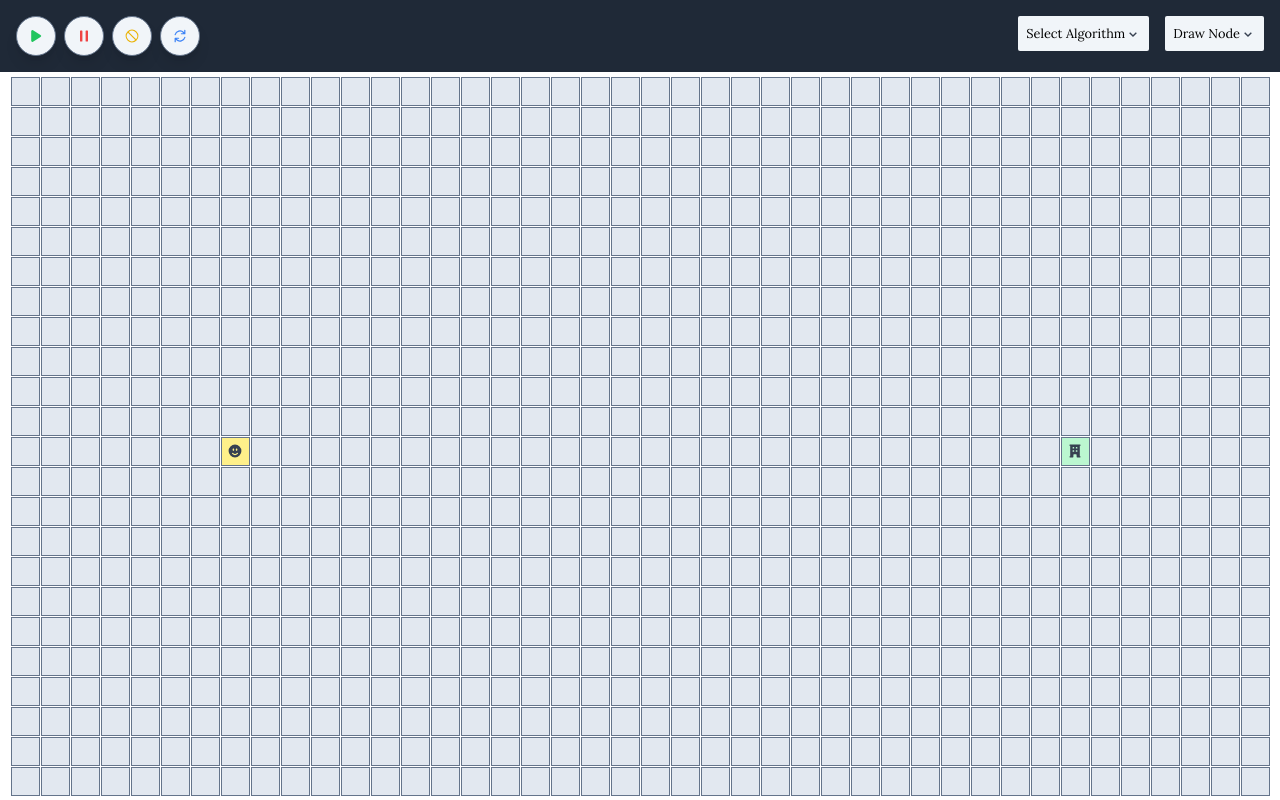
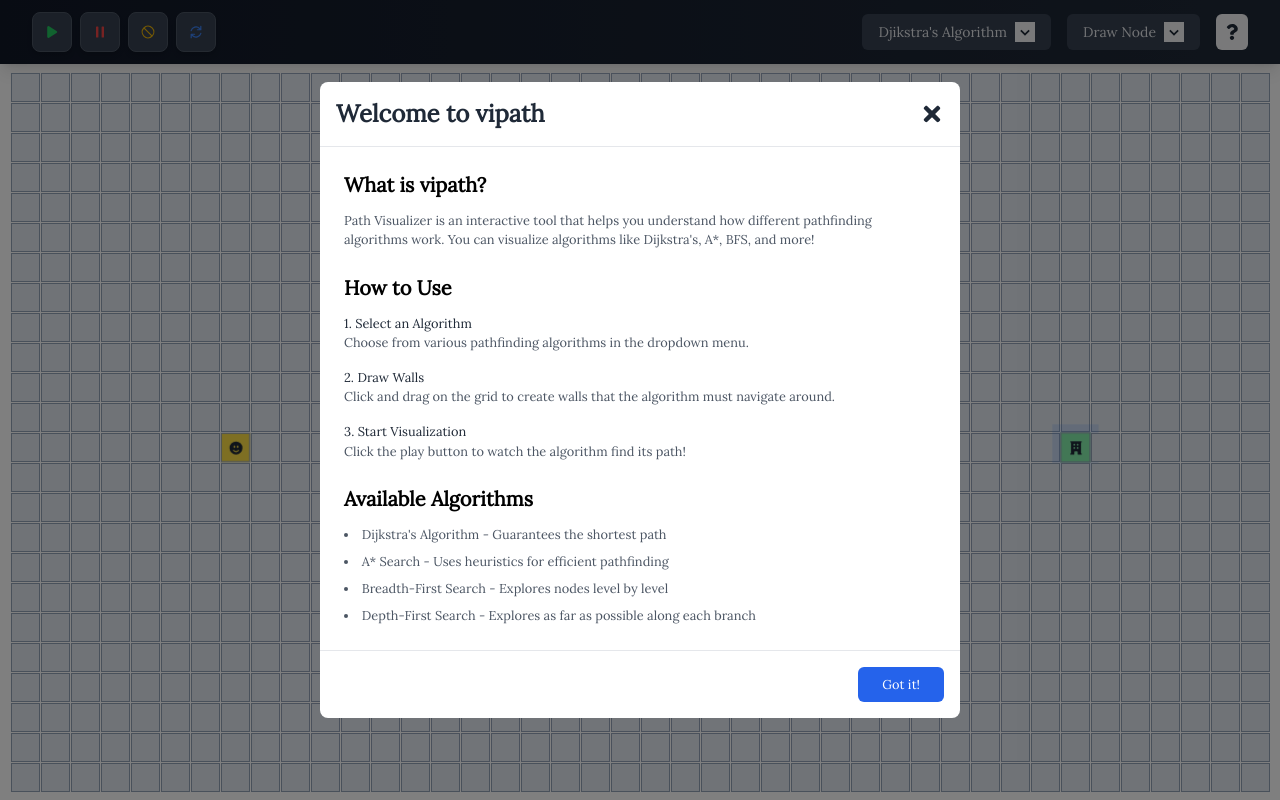
Before and after one commit to saliou33/vipath, a React (Vite) app: page / in a window 1280 px wide. Built offline with nearby package versions, Linux system fonts and the light colour scheme.

Commit message:
refactor: simplify node interaction and improve UI alignment
- Remove edge node selection and swapping in GridNode
- Simplify mouse event handlers and fix effect dependencies
- Center dropdown menu relative to button
- Adjust guide button padding for consistency

```diff
--- a/src/components/ActionList/ActionList.tsx
+++ b/src/components/ActionList/ActionList.tsx
@@ -7,16 +7,20 @@ type PropsType = {
   handleClick: (item: ItemType) => void;
 };
 
-const ActionList = ({ actions, handleClick }: PropsType) => {
+export const ActionList = ({ actions, handleClick }: PropsType) => {
   return (
-    <div className="flex gap-2">
+    <div className="flex gap-2 items-center">
       {actions.map((item, key) => (
         <button
           key={key}
           onClick={() => handleClick(item)}
-          className="tooltip-parent flex justify-center items-center bg-slate-100 p-1 rounded-full w-10 h-10 font-bold hover:bg-slate-300 shadow-lg border border-slate-500"
+          className="tooltip-parent flex justify-center items-center bg-gray-700 hover:bg-gray-600 p-2 rounded-lg w-10 h-10 font-bold transition-colors duration-200 shadow-md border border-gray-600 hover:border-gray-500"
         >
-          {item.icon && <item.icon className={`${item.styles}`} />}
+          {item.icon && (
+            <item.icon
+              className={`${item.styles} text-gray-200 hover:text-white transition-colors duration-200`}
+            />
+          )}
           {item?.description && (
             <Tooltip text={item?.description} direction="bottom" />
           )}
--- a/src/components/Dropdown/Dropdown.tsx
+++ b/src/components/Dropdown/Dropdown.tsx
@@ -10,7 +10,7 @@ type PropsType = {
   handleClick?: (item: ItemType | null) => void;
 };
 
-const Dropdown = ({
+export const Dropdown = ({
   name,
   items,
   selectOpt,
@@ -50,38 +50,63 @@ const Dropdown = ({
   const handleSelect = (item: ItemType) => {
     if (selected != item) {
       setSelected(item);
-      return handleClick && handleClick(item);
+      handleClick?.(item);
     } else if (unselectOpt) {
       setSelected(null);
-      return handleClick && handleClick(null);
+      handleClick?.(null);
     }
+    setIsOpen(false);
   };
 
   return (
-    <div ref={dropdownRef} className="relative">
+    <div ref={dropdownRef} className="relative inline-block text-left">
+      <div>
         <button
           onClick={toggleDropdown}
-        className="flex items-center p-2 bg-slate-100 rounded-sm"
+          type="button"
+          className="inline-flex justify-between items-center w-full rounded-md px-4 py-2 bg-gray-700 text-sm font-medium text-gray-200 hover:bg-gray-600 hover:text-white focus:outline-none focus:ring-2 focus:ring-offset-2 focus:ring-offset-gray-800 focus:ring-white transition-colors duration-200"
+          id="menu-button"
+          aria-expanded="true"
+          aria-haspopup="true"
         >
-        <span>{name}</span>
-        {isOpen ? <BiChevronUp /> : <BiChevronDown />}
+          <span className="mr-2">{selected?.name || name}</span>
+          {isOpen ? (
+            <BiChevronUp className="h-5 w-5 bg-gray-100" />
+          ) : (
+            <BiChevronDown className="h-5 w-5 bg-gray-100" />
+          )}
         </button>
+      </div>
 
       {isOpen && (
-        <ul className="absolute z-[300] rounded-sm bg-slate-300 bg-opacity-90 flex flex-col translate-y-2 min-w-fit max-w-24 w-full">
-          {items.map((item, key) => (
-            <li
-              key={key}
+        <div
+          className="origin-top absolute left-1/2 transform -translate-x-1/2 mt-2 w-56 rounded-md shadow-lg bg-gray-700 ring-1 ring-black ring-opacity-5 focus:outline-none z-50"
+          role="menu"
+          aria-orientation="vertical"
+          aria-labelledby="menu-button"
+          tabIndex={-1}
+        >
+          <div className="py-1" role="none">
+            {Array.from(items.values()).map((item, index) => (
+              <button
+                key={index}
+                className={`${
+                  selected === item
+                    ? "bg-gray-600 text-white"
+                    : "text-gray-200 hover:bg-gray-600 hover:text-white"
+                } group flex items-center w-full px-4 py-2 text-sm transition-colors duration-200`}
+                role="menuitem"
+                tabIndex={-1}
                 onClick={() => handleSelect(item)}
-              className={`flex items-center gap-2 cursor-pointer px-2 hover:bg-slate-400 ${
-                selected?.key == item.key && "bg-slate-500 text-white"
-              }`}
               >
-              {item.icon && <item.icon />}
-              <span>{item.name}</span>
-            </li>
+                {item.icon && (
+                  <item.icon className="bg-white" />
+                )}
+                <span className="px-2">{item.name}</span>
+              </button>
             ))}
-        </ul>
+          </div>
+        </div>
       )}
     </div>
   );
--- a/src/components/GridNode/GridNode.css
+++ b/src/components/GridNode/GridNode.css
@@ -1,10 +1,16 @@
 :root {
   --radial: radial-gradient(
     circle,
-    theme("colors.slate.100") 0%,
-    theme("colors.slate.800") 30%,
-    theme("colors.slate.800") 60%,
-    theme("colors.blue.100") 100%
+    theme("colors.blue.300") 0%,
+    theme("colors.blue.400") 30%,
+    theme("colors.blue.500") 60%,
+    theme("colors.blue.600") 100%
+  );
+  --path-gradient: linear-gradient(
+    45deg,
+    theme("colors.yellow.300"),
+    theme("colors.yellow.400"),
+    theme("colors.yellow.500")
   );
 }
 
@@ -14,26 +20,38 @@
   justify-content: center;
   align-items: center;
   background-color: theme("colors.slate.200");
-  border: 0.1px solid theme("colors.slate.500");
+  border: 0.1px solid theme("colors.slate.400");
   user-select: none;
+  transition: all 0.2s ease-in-out;
+}
+
+.grid-node:hover {
+  transform: scale(1.1);
+  z-index: 1;
 }
 
 .start {
-  background-color: theme("colors.yellow.200");
+  background-color: theme("colors.yellow.300");
+  animation: pulse 2s infinite;
 }
 
 .wall {
-  background-color: theme("colors.gray.700");
+  background-color: theme("colors.gray.800");
+  transform: scale(0.95);
+  transition: transform 0.2s ease-in-out;
 }
 
 .end {
-  background-color: theme("colors.green.200");
+  background-color: theme("colors.green.300");
+  animation: pulse 2s infinite;
+  animation-delay: 1s;
 }
 
 svg {
-  fill: theme("colors.gray.700");
+  fill: theme("colors.gray.800");
   font-size: 1rem;
   pointer-events: none;
+  transition: all 0.2s ease;
 }
 
 .play::after {
@@ -45,66 +63,66 @@ svg {
   transform: translate(-50%, -50%);
   width: 100%;
   height: 100%;
+  opacity: 0.8;
 }
 
 .node::after {
-  animation: zoom 1s ease-in;
+  animation: explore 0.5s ease-out;
   animation-fill-mode: forwards;
   background: var(--radial);
 }
 
 .path::after {
-  background-color: theme("colors.yellow.200");
+  background: var(--path-gradient);
+  animation: pathDraw 0.5s ease-out;
+  animation-fill-mode: forwards;
 }
 
-@keyframes bubble {
+@keyframes explore {
   0% {
-    width: 0%;
-    height: 0%;
-    border-radius: 10px;
-    background-color: theme("colors.blue.500");
+    transform: translate(-50%, -50%) scale(0);
+    opacity: 0;
+    border-radius: 50%;
   }
-  20% {
-    width: 20%;
-    height: 20%;
-    border-radius: 50px;
-    background-color: theme("colors.blue.300");
-  }
-  40% {
-    width: 20%;
-    height: 20%;
-    border-radius: 50px;
-    background-color: theme("colors.orange.200");
-  }
-  60% {
-    width: 50%;
-    height: 50%;
-    border-radius: 100px;
-    background-color: theme("colors.green.300");
+  50% {
+    opacity: 0.7;
   }
   100% {
-    width: 100%;
-    height: 100%;
-    background-color: theme("colors.green.500");
+    transform: translate(-50%, -50%) scale(1);
+    opacity: 0.5;
+    border-radius: 0;
+  }
+}
+
+@keyframes pathDraw {
+  0% {
+    transform: translate(-50%, -50%) scaleX(0);
+  }
+  100% {
+    transform: translate(-50%, -50%) scaleX(1);
+  }
+}
+
+@keyframes pulse {
+  0% {
+    transform: scale(1);
+    box-shadow: 0 0 0 0 rgba(59, 130, 246, 0.7);
+  }
+  50% {
+    transform: scale(1.05);
+    box-shadow: 0 0 0 10px rgba(59, 130, 246, 0);
+  }
+  100% {
+    transform: scale(1);
+    box-shadow: 0 0 0 0 rgba(59, 130, 246, 0);
   }
 }
 
 @keyframes shimmer {
   0% {
-    background-position: -10rem 0;
+    background-position: -200% 0;
   }
   100% {
-    background-position: 0 10rem;
+    background-position: 200% 0;
   }
 }
-
-@keyframes zoom {
-  0% {
-    background-size: 0% 0%;
-    background-position: center;
-  }
-  100% {
-    background-size: 50% 50%;
-    background-position: center;
-  }
-}
--- /dev/null
+++ b/src/components/Guide/Guide.tsx
@@ -0,0 +1,80 @@
+import { useState, useEffect } from 'react';
+import { FaTimes } from 'react-icons/fa';
+
+interface GuideProps {
+  isOpen: boolean;
+  onClose: () => void;
+}
+
+export const Guide = ({ isOpen, onClose }: GuideProps) => {
+  const [showModal, setShowModal] = useState(isOpen);
+
+  useEffect(() => {
+    setShowModal(isOpen);
+  }, [isOpen]);
+
+  if (!showModal) return null;
+
+  return (
+    <div className="fixed inset-0 z-50 flex items-center justify-center bg-black bg-opacity-50">
+      <div className="bg-white rounded-lg w-11/12 md:w-3/4 lg:w-1/2 max-h-[90vh] overflow-y-auto">
+        <div className="flex justify-between items-center p-4 border-b">
+          <h2 className="text-2xl font-bold text-gray-800">Welcome to vipath</h2>
+          <button
+            onClick={onClose}
+            className="text-gray-500 hover:text-gray-700 transition-colors"
+          >
+            <FaTimes size={24} />
+          </button>
+        </div>
+
+        <div className="p-6 space-y-6">
+          <section>
+            <h3 className="text-xl font-semibold mb-3">What is vipath?</h3>
+            <p className="text-gray-600">
+              Path Visualizer is an interactive tool that helps you understand how different pathfinding
+              algorithms work. You can visualize algorithms like Dijkstra's, A*, BFS, and more!
+            </p>
+          </section>
+
+          <section>
+            <h3 className="text-xl font-semibold mb-3">How to Use</h3>
+            <div className="space-y-4">
+              <div>
+                <h4 className="font-medium text-gray-800">1. Select an Algorithm</h4>
+                <p className="text-gray-600">Choose from various pathfinding algorithms in the dropdown menu.</p>
+              </div>
+              <div>
+                <h4 className="font-medium text-gray-800">2. Draw Walls</h4>
+                <p className="text-gray-600">Click and drag on the grid to create walls that the algorithm must navigate around.</p>
+              </div>
+              <div>
+                <h4 className="font-medium text-gray-800">3. Start Visualization</h4>
+                <p className="text-gray-600">Click the play button to watch the algorithm find its path!</p>
+              </div>
+            </div>
+          </section>
+
+          <section>
+            <h3 className="text-xl font-semibold mb-3">Available Algorithms</h3>
+            <ul className="list-disc list-inside space-y-2 text-gray-600">
+              <li><span className="font-medium">Dijkstra's Algorithm</span> - Guarantees the shortest path</li>
+              <li><span className="font-medium">A* Search</span> - Uses heuristics for efficient pathfinding</li>
+              <li><span className="font-medium">Breadth-First Search</span> - Explores nodes level by level</li>
+              <li><span className="font-medium">Depth-First Search</span> - Explores as far as possible along each branch</li>
+            </ul>
+          </section>
+        </div>
+
+        <div className="p-4 border-t flex justify-end">
+          <button
+            onClick={onClose}
+            className="px-6 py-2 bg-blue-600 text-white rounded-md hover:bg-blue-700 transition-colors"
+          >
+            Got it!
+          </button>
+        </div>
+      </div>
+    </div>
+  );
+};
--- a/src/components/Navbar/Navbar.tsx
+++ b/src/components/Navbar/Navbar.tsx
@@ -1,4 +1,4 @@
-import { useContext } from "react";
+import { useContext, useState } from "react";
 import { Context } from "../../context/context";
 import { ActionInfosActionType } from "../../context/reducers/ActionInfos";
 import {
@@ -8,12 +8,24 @@ import {
   actions,
   PointerType,
 } from "../../utils/contant";
-import Dropdown from "../Dropdown/Dropdown";
-import ActionList from "../ActionList/ActionList";
+import { Dropdown } from "../Dropdown/Dropdown";
+import { ActionList } from "../ActionList/ActionList";
 import { AnimationInfosActionType } from "../../context/reducers/AnimationInfos";
+import { Guide } from "../Guide/Guide";
+import { FaQuestion } from "react-icons/fa";
 
 const Navbar = () => {
   const { dispatchActionInfos, dispatchAnimationInfos } = useContext(Context);
+  const [isMenuOpen, setIsMenuOpen] = useState(false);
+  const [showGuide, setShowGuide] = useState(() => {
+    const hasSeenGuide = localStorage.getItem('hasSeenGuide');
+    return !hasSeenGuide;
+  });
+
+  const handleCloseGuide = () => {
+    setShowGuide(false);
+    localStorage.setItem('hasSeenGuide', 'true');
+  };
 
   const handleSelectAlgo = (item: ItemType | null) => {
     dispatchActionInfos({
@@ -45,8 +57,18 @@ const Navbar = () => {
   };
 
   return (
-    <div className="p-4 bg-gray-800 flex justify-between">
+    <>
+      <nav className="bg-gradient-to-r from-gray-900 to-gray-800 shadow-lg">
+        <div className="max-w-7xl mx-auto px-4 sm:px-6 lg:px-8">
+          <div className="flex items-center justify-between h-16">
+            {/* Action buttons - visible in both desktop and mobile */}
+            <div className="flex items-center md:space-x-4">
               <ActionList actions={actions} handleClick={handleActionClick} />
+
+            </div>
+
+            {/* Desktop dropdowns */}
+            <div className="hidden md:flex md:items-center md:space-x-4">
               <div className="flex gap-4">
                 <Dropdown
                   name="Select Algorithm"
@@ -60,8 +82,92 @@ const Navbar = () => {
                   handleClick={handleSelectPointer}
                   unselectOpt={true}
                 />
+
+                <button
+                  onClick={() => setShowGuide(true)}
+                  className="flex justify-center items-center px-2 p-1.5 bg-gray-100 hover:text-white hover:bg-gray-400 rounded-md transition-colors"
+                  title="Show Guide"
+                >
+                  <FaQuestion />
+                </button>
+              </div>
+
+            </div>
+
+            {/* Mobile menu button - only for dropdowns */}
+            <div className="md:hidden flex items-center">
+              <button
+                onClick={() => setIsMenuOpen(!isMenuOpen)}
+                className="inline-flex items-center justify-center p-2 rounded-md text-gray-400 hover:text-white hover:bg-gray-700 focus:outline-none focus:ring-2 focus:ring-offset-2 focus:ring-offset-gray-800 focus:ring-white"
+              >
+                <span className="sr-only">Open menu</span>
+                {!isMenuOpen ? (
+                  <svg
+                    className="block h-6 w-6"
+                    xmlns="http://www.w3.org/2000/svg"
+                    fill="none"
+                    viewBox="0 0 24 24"
+                    stroke="currentColor"
+                  >
+                    <path
+                      strokeLinecap="round"
+                      strokeLinejoin="round"
+                      strokeWidth="2"
+                      d="M4 6h16M4 12h16M4 18h16"
+                    />
+                  </svg>
+                ) : (
+                  <svg
+                    className="block h-6 w-6"
+                    xmlns="http://www.w3.org/2000/svg"
+                    fill="none"
+                    viewBox="0 0 24 24"
+                    stroke="currentColor"
+                  >
+                    <path
+                      strokeLinecap="round"
+                      strokeLinejoin="round"
+                      strokeWidth="2"
+                      d="M6 18L18 6M6 6l12 12"
+                    />
+                  </svg>
+                )}
+              </button>
             </div>
           </div>
+        </div>
+
+        {/* Mobile menu - only dropdowns */}
+        {isMenuOpen && (
+          <div className="md:hidden">
+            <div className="flex gap-4 items-center py-6 px-3">
+              <Dropdown
+                name="Select Algorithm"
+                items={algorithms}
+                handleClick={handleSelectAlgo}
+                selectOpt={true}
+              />
+              <Dropdown
+                name="Draw Node"
+                items={pointers}
+                handleClick={handleSelectPointer}
+                unselectOpt={true}
+              />
+
+              <button
+                onClick={() => setShowGuide(true)}
+                className="flex justify-center items-center p-2 bg-gray-100 hover:text-white hover:bg-gray-400 rounded-md transition-colors"
+                title="Show Guide"
+              >
+                <FaQuestion />
+              </button>
+            </div>
+          </div>
+        )}
+      </nav>
+
+      <Guide isOpen={showGuide} onClose={handleCloseGuide} />
+    </>
   );
 };
 
--- a/src/utils/contant.ts
+++ b/src/utils/contant.ts
@@ -18,6 +18,8 @@ export enum PointerType {
   bridge = "bridge",
   weight = "weight",
   blank = "blank",
+  start = "start",
+  end = "end",
 }
 
 export enum AlgoType {
```
Lines whose indentation alone changed are shown as unchanged.
